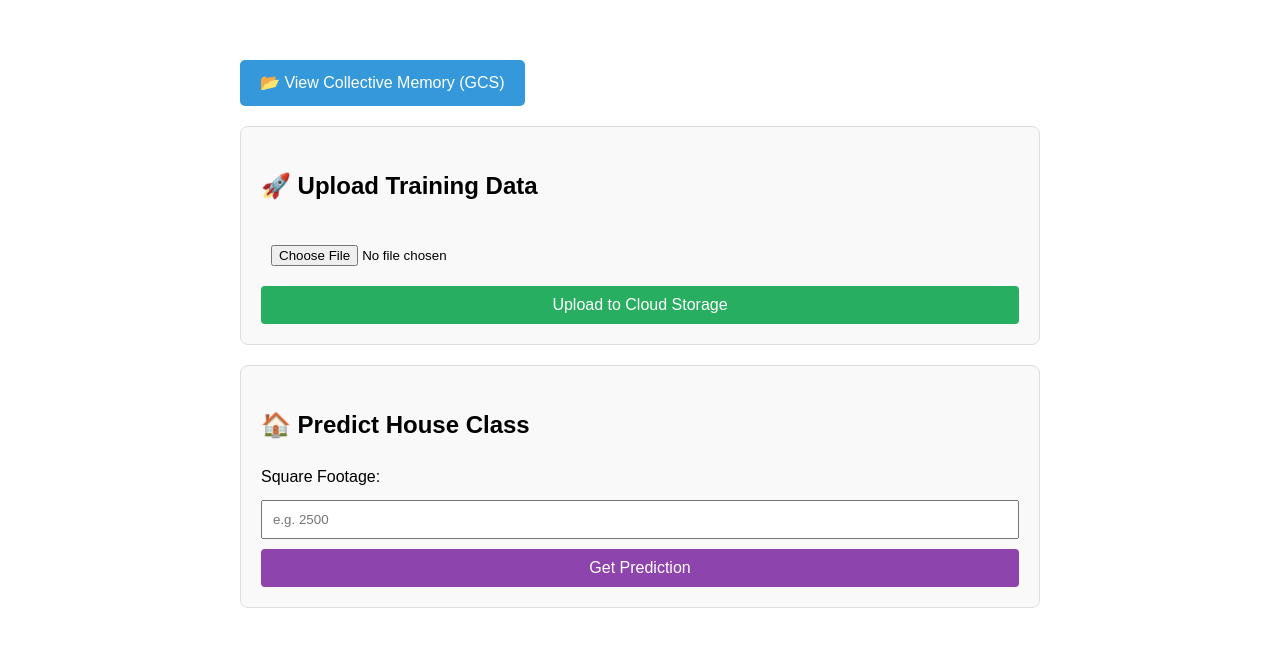
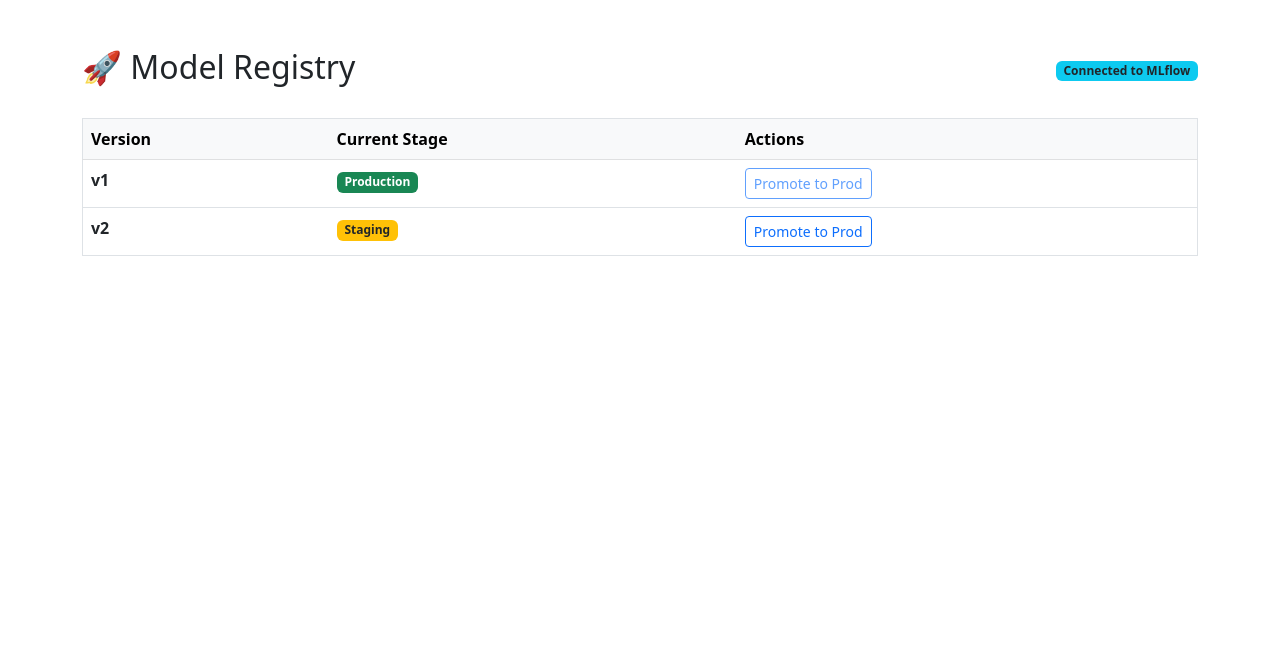
Before and after one commit to my-rick5/docker_hello_world, a Flask app: page / in a window 1280 px wide. Shown: the top 647 px of the page. Run offline with Flask 3, Linux system fonts and the light colour scheme.

Commit message:
promote function take 1

```diff
--- a/app.py
+++ b/app.py
@@ -54,7 +54,11 @@
 @app.route('/')
 def index():
     """Main page with Upload form and Predict form."""
-    return render_template('index.html')
+    model_data = [
+        {"version": "1", "stage": "Production", "timestamp": "2024-05-20"},
+        {"version": "2", "stage": "Staging", "timestamp": "2024-05-21"},
+    ]
+    return render_template('index.html', models=model_data)
 
 @app.route('/dashboard')
 def dashboard():
--- a/templates/index.html
+++ b/templates/index.html
@@ -1,34 +1,60 @@
 <!DOCTYPE html>
 <html>
 <head>
-    <title>AI House Predictor</title>
-    <style>
-        body { font-family: sans-serif; max-width: 800px; margin: 40px auto; padding: 20px; line-height: 1.6; }
-        .card { border: 1px solid #ddd; padding: 20px; border-radius: 8px; margin-bottom: 20px; background: #f9f9f9; }
-        .nav-btn { background: #3498db; color: white; padding: 10px 20px; text-decoration: none; border-radius: 5px; display: inline-block; margin-bottom: 20px; }
-        input[type="number"], input[type="file"] { padding: 10px; margin: 10px 0; width: 100%; box-sizing: border-box; }
-        button { background: #27ae60; color: white; border: none; padding: 10px 20px; border-radius: 4px; cursor: pointer; width: 100%; font-size: 16px; }
-        button:hover { background: #219150; }
-    </style>
+    <title>ML Model Dashboard</title>
+    <link rel="stylesheet" href="https://cdn.jsdelivr.net/npm/bootstrap@5.3.0/dist/css/bootstrap.min.css">
 </head>
-<body>
-    <a href="/dashboard" class="nav-btn">📂 View Collective Memory (GCS)</a>
-
-    <div class="card">
-        <h2>🚀 Upload Training Data</h2>
-        <form action="/upload" method="post" enctype="multipart/form-data">
-            <input type="file" name="file" accept=".csv" required>
-            <button type="submit">Upload to Cloud Storage</button>
-        </form>
+<body class="container mt-5">
+    <div class="d-flex justify-content-between align-items-center mb-4">
+        <h2>🚀 Model Registry</h2>
+        <span class="badge bg-info text-dark">Connected to MLflow</span>
     </div>
 
-    <div class="card">
-        <h2>🏠 Predict House Class</h2>
-        <form action="/predict" method="get">
-            <label>Square Footage:</label>
-            <input type="number" name="sqft" placeholder="e.g. 2500" required>
-            <button type="submit" style="background: #8e44ad;">Get Prediction</button>
-        </form>
-    </div>
+    <table class="table table-hover border">
+        <thead class="table-light">
+            <tr>
+                <th>Version</th>
+                <th>Current Stage</th>
+                <th>Actions</th>
+            </tr>
+        </thead>
+        <tbody>
+            {% for model in models %}
+            <tr>
+                <td><strong>v{{ model.version }}</strong></td>
+                <td>
+                    {% if model.stage == 'Production' %}
+                        <span class="badge bg-success">Production</span>
+                    {% elif model.stage == 'Staging' %}
+                        <span class="badge bg-warning text-dark">Staging</span>
+                    {% else %}
+                        <span class="badge bg-secondary">None</span>
+                    {% endif %}
+                </td>
+                <td>
+                    <button
+                        class="btn btn-sm btn-outline-primary"
+                        onclick="promote('{{ model.version }}')"
+                        {% if model.stage == 'Production' %}disabled{% endif %}>
+                        Promote to Prod
+                    </button>
+                </td>
+            </tr>
+            {% endfor %}
+        </tbody>
+    </table>
+
+    <script>
+        function promote(v) {
+            if(confirm('Are you sure you want to promote v' + v + ' to Production?')) {
+                fetch('/promote/' + v, { method: 'POST' })
+                    .then(res => res.json())
+                    .then(data => {
+                        alert(data.message);
+                        location.reload(); // Refresh to show new stage
+                    });
+            }
+        }
+    </script>
 </body>
 </html>
```
